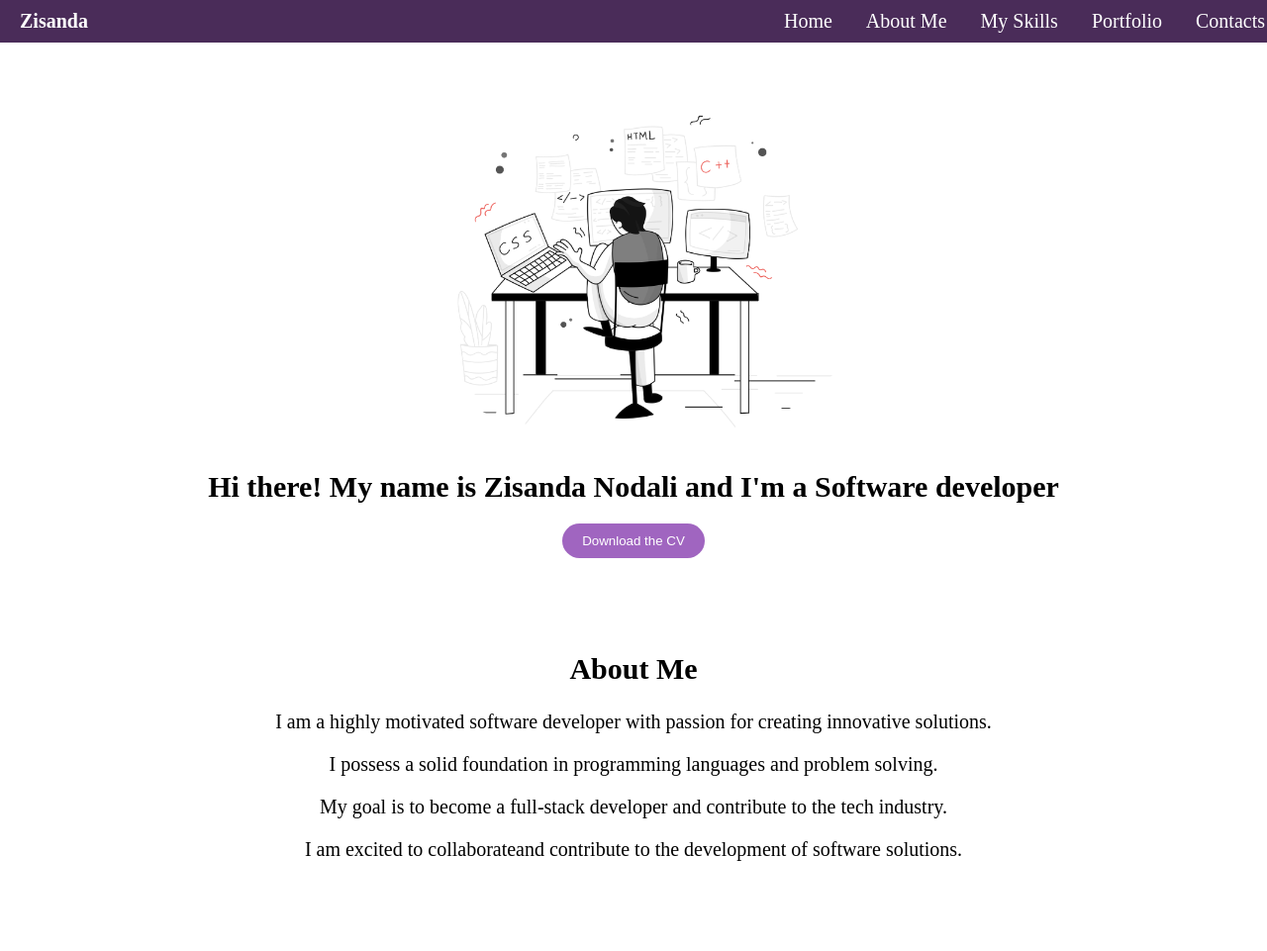
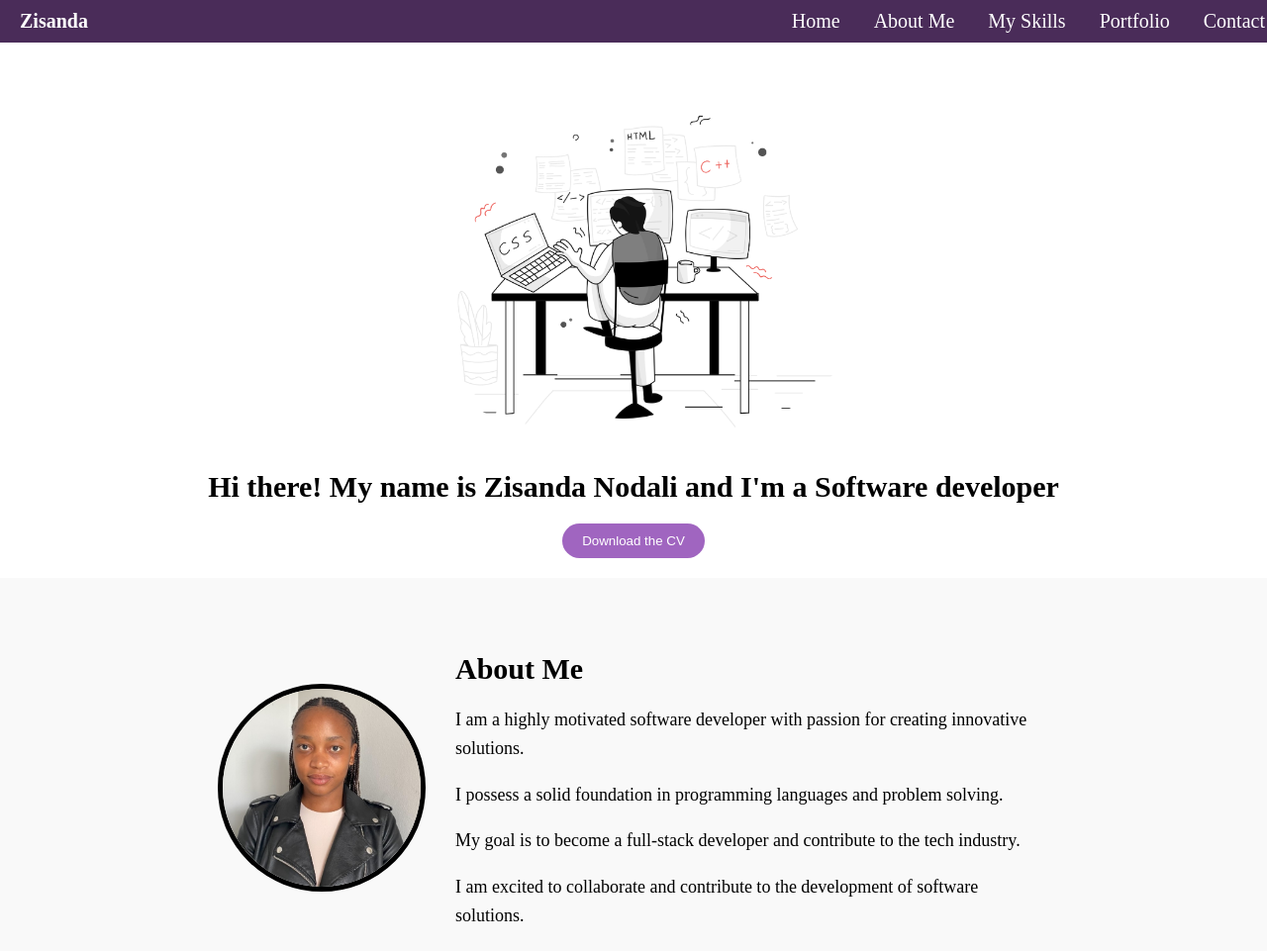
Before and after one commit to ZisandaNodali/MyPortfolio, a plain HTML site: page index.html in a window 1280 px wide. Shown: the top 961 px of the page at 99% size. Drawn offline with Linux system fonts and the light colour scheme.

Commit message:
Added profile picture.

```diff
--- a/index.html
+++ b/index.html
@@ -17,7 +17,7 @@
                 <li><a href="#about">About Me</a></li>
                 <li><a href="#skills">My Skills</a></li>
                 <li><a href="#portfolio">Portfolio</a></li>
-                <li><a href="#contact">Contacts</a></li>
+                <li><a href="#contact-me">Contact</a></li>
             </ul>
         </nav>
     </div>
@@ -31,13 +31,18 @@
         </div>
     </header>
 
-    <!-- About Me Section -->
+   <!-- About Me Section -->
     <section id="about" class="about">
-        <h2>About Me</h2>
-        <p>I am a highly motivated software developer with passion for creating innovative solutions.</p>
-        <p>I possess a solid foundation in programming languages and problem solving.</p>
-        <p>My goal is to become a full-stack developer and contribute to the tech industry.</p>
-        <p>I am excited to collaborateand contribute to the development of software solutions.</p>
+        <div class="about-content">
+            <img src="Images\IMG_9349.jpg" alt="ZisandaNodali" class="about-image">
+            <div class="about-text">
+                <h2>About Me</h2>
+                <p>I am a highly motivated software developer with passion for creating innovative solutions.</p>
+                <p>I possess a solid foundation in programming languages and problem solving.</p>
+                <p>My goal is to become a full-stack developer and contribute to the tech industry.</p>
+                <p>I am excited to collaborate and contribute to the development of software solutions.</p>
+            </div>
+        </div>
     </section>
 
     <!-- Skills Section -->
--- a/style.css
+++ b/style.css
@@ -139,6 +139,41 @@ section {
     text-align: center;
     padding: 50px 0;
     font-size: 20px;
+}
+/* About Me Section */
+.about {
+    padding: 50px 20px;
+    background-color: #f9f9f9;
+}
+
+.about-content {
+    display: flex;
+    align-items: center;
+    justify-content: center;
+    gap: 30px;
+}
+
+.about-image {
+    width: 200px;
+    height: 200px;
+    border-radius: 50%;
+    object-fit: cover;
+    border: 5px solid black; /* Optional: Adds a border around the image */
+}
+
+.about-text {
+    max-width: 600px;
+    text-align: left;
+}
+
+.about h2 {
+    font-size: 30px;
+    margin-bottom: 20px;
+}
+
+.about p {
+    font-size: 18px;
+    line-height: 1.6;
 }
 
 .skills-list span {
```
